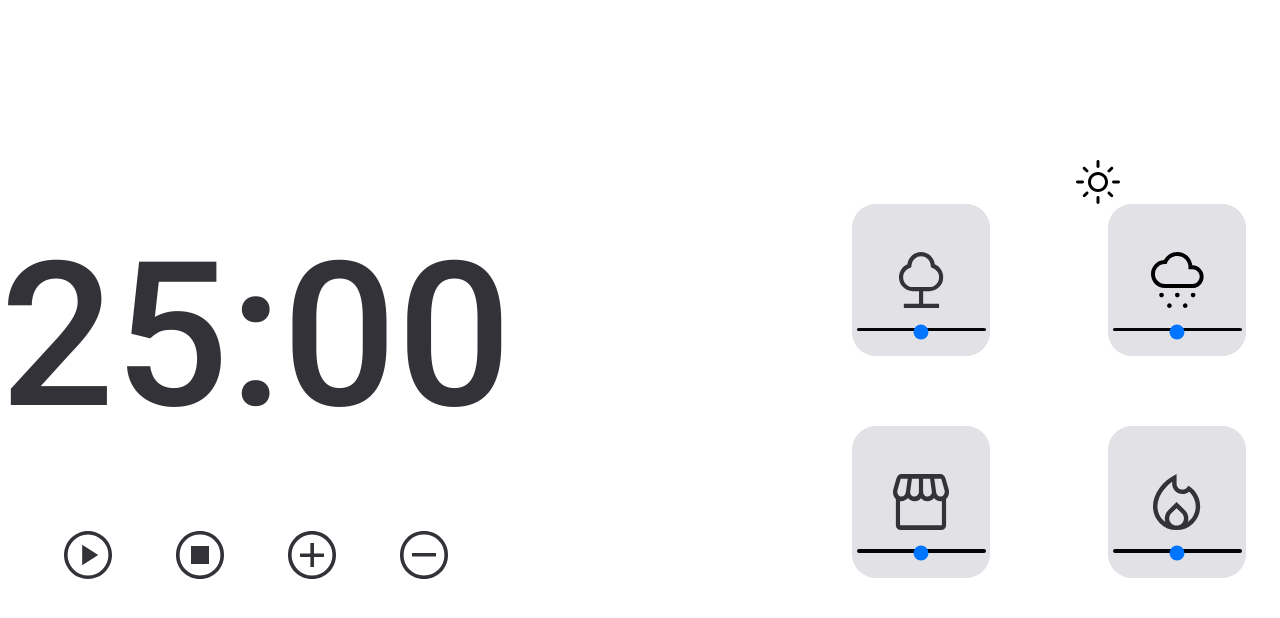
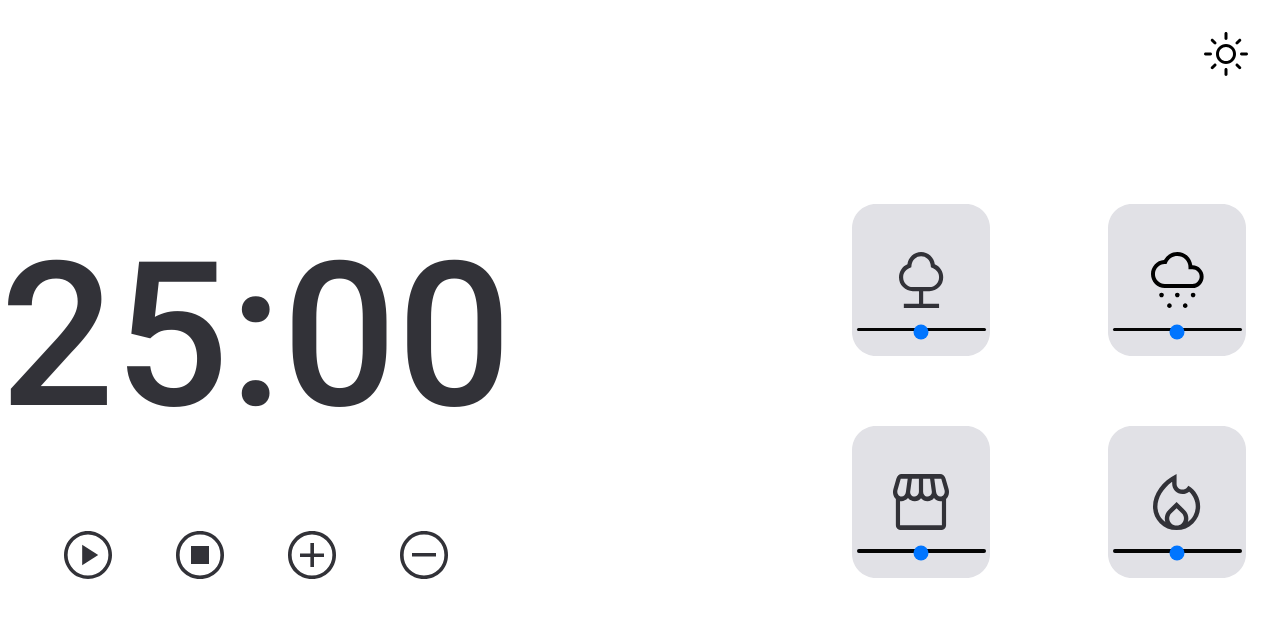
Before and after one commit to taianekarine/Explorer-Stage-05-3-FocusTimerDark, a website with bundled scripts: page index.html in a window 1280 px wide. Built offline with nearby package versions, Linux system fonts and the light colour scheme.

Commit message:
Update style.css

```diff
--- a/style.css
+++ b/style.css
@@ -123,8 +123,8 @@ section button svg path:hover {
 
 .LightAndDarkMode {
   position: absolute;
-  top: 10rem;
-  right: 10rem;
+  top: 2rem;
+  right: 2rem;
 }
 
 .btn-hide {
```
